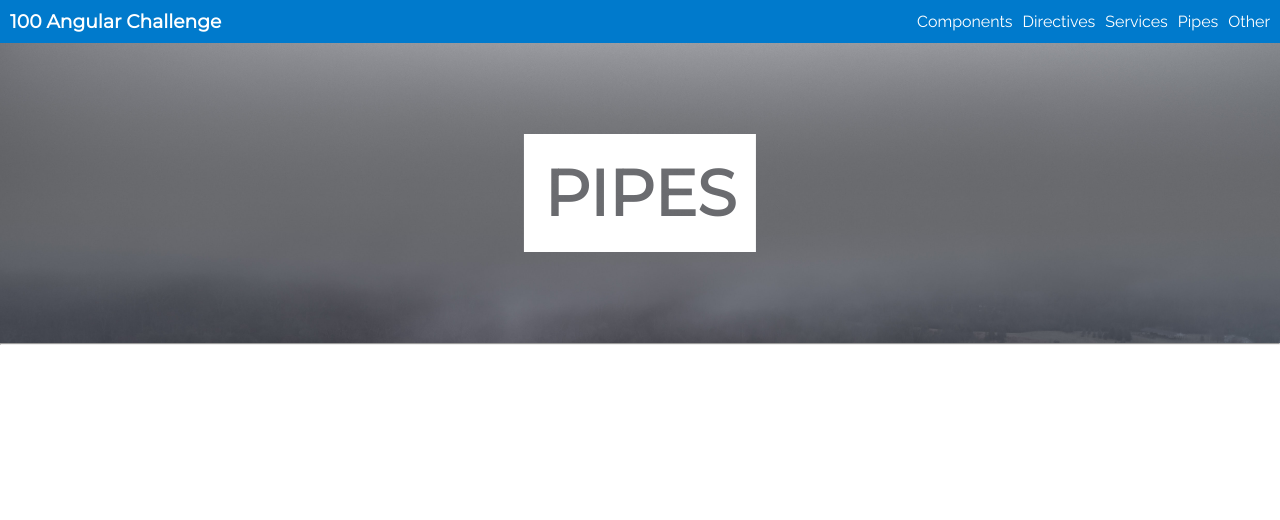
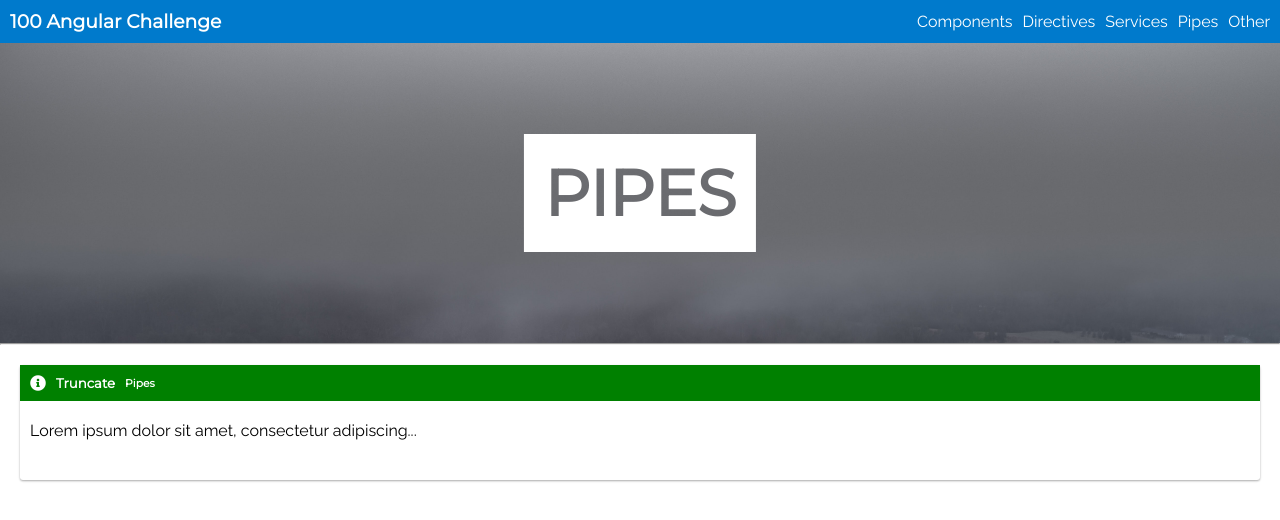
Before and after one commit to leakko/angular-challenges, an Angular app: page /pipes in a window 1280 px wide. Shown: the top 520 px of the page. Built offline with nearby package versions, Linux system fonts and the light colour scheme.

Commit message:
Truncate pipe done

```diff
--- a/src/app/components/components.module.ts
+++ b/src/app/components/components.module.ts
@@ -5,11 +5,8 @@ import { ComponentDocumentationComponent } from './component-documentation/compo
 import { RouterModule } from '@angular/router';
 import { COMPONENTS_ROUTES } from './components.routes';
 import { AccordionComponent } from './accordion/accordion.component';
-import { ToolbarComponent } from './toolbar/toolbar.component';
-import { CardComponent } from './card/card.component';
 import { ProgressBarComponent } from './progress-bar/progress-bar.component';
 import { StarRatingsComponent } from './star-ratings/star-ratings.component';
-import { TopOfPageComponent } from './top-of-page/top-of-page.component';
 
 
 
@@ -17,7 +14,6 @@ import { TopOfPageComponent } from './top-of-page/top-of-page.component';
   declarations: [
     ComponentDocumentationComponent,
     AccordionComponent,
-    CardComponent,
     ProgressBarComponent,
     StarRatingsComponent
   ],
--- a/src/app/pipes/pipe-documentation/pipe-documentation.component.html
+++ b/src/app/pipes/pipe-documentation/pipe-documentation.component.html
@@ -1,2 +1,15 @@
 <app-banner-cut-out [title]="'Pipes'" [imageUrl]="'assets/back-4.jpg'"></app-banner-cut-out>
  <hr>
+
+ <app-card [iconClasses]="'fas fa-info-circle'" [title]="'Truncate'" [subTitle]="'Pipes'">
+     <p body>
+         {{'Lorem ipsum dolor sit amet, consectetur adipiscing elit. Nunc porttitor lectus quis mauris scelerisque tempor.
+            Aenean molestie sodales viverra. Nullam vel nunc blandit neque gravida scelerisque. Nullam hendrerit erat sit amet
+            tortor ultricies, eget tempor libero volutpat. Donec ultricies scelerisque quam, sit amet varius orci facilisis eget.
+            Mauris gravida risus quis gravida pulvinar. Vestibulum sit amet pharetra nibh, vel ornare justo. Curabitur arcu ex,
+            dignissim sagittis scelerisque nec, maximus nec turpis. Nam cursus eleifend diam, auctor condimentum dui sagittis fermentum.
+            Phasellus eu gravida ligula. Aliquam laoreet urna nec fermentum tempus. Fusce pulvinar tortor quis turpis lobortis
+            lobortis nec eget magna. Morbi egestas erat in nisi faucibus, ut finibus nulla aliquam. Etiam egestas orci non lacinia commodo.
+            Fusce a ex non enim cursus maximus id eu risus. Vivamus pellentesque vehicula interdum.' | appTruncate : 50 }}
+     </p>
+ </app-card>
--- a/src/app/pipes/pipes.module.ts
+++ b/src/app/pipes/pipes.module.ts
@@ -4,11 +4,12 @@ import { PipeDocumentationComponent } from './pipe-documentation/pipe-documentat
 import { RouterModule } from '@angular/router';
 import { PIPES_ROUTES } from './pipes.routes';
 import { SharedModule } from '../shared/shared.module';
+import { TruncatePipe } from './truncate/truncate.pipe';
 
 
 
 @NgModule({
-  declarations: [PipeDocumentationComponent],
+  declarations: [PipeDocumentationComponent, TruncatePipe],
   imports: [
     CommonModule,
     RouterModule.forChild(PIPES_ROUTES),
--- /dev/null
+++ b/src/app/pipes/truncate/truncate.pipe.ts
@@ -0,0 +1,18 @@
+import { Pipe, PipeTransform } from '@angular/core';
+
+@Pipe({
+  name: 'appTruncate'
+})
+export class TruncatePipe implements PipeTransform {
+
+  public transform(value: string, length: number = 100): string {
+    let availableCharacters = value.slice(0, length);
+
+    if(value.length > length) {
+      availableCharacters += '...';
+    }
+
+    return availableCharacters;
+  }
+
+}
--- a/src/app/shared/shared.module.ts
+++ b/src/app/shared/shared.module.ts
@@ -1,13 +1,15 @@
 import { NgModule } from '@angular/core';
 import { CommonModule } from '@angular/common';
 import { BannerCutOutComponent } from '../components/banner-cut-out/banner-cut-out.component';
+import { CardComponent } from '../components/card/card.component';
 
 
 
 @NgModule({
-  declarations: [BannerCutOutComponent],
+  declarations: [BannerCutOutComponent, CardComponent],
   exports: [
-    BannerCutOutComponent
+    BannerCutOutComponent,
+    CardComponent
   ],
   imports: [
     CommonModule,
```
Also changed, not shown: 2 other files (tests, documents, lock files or other folders).
